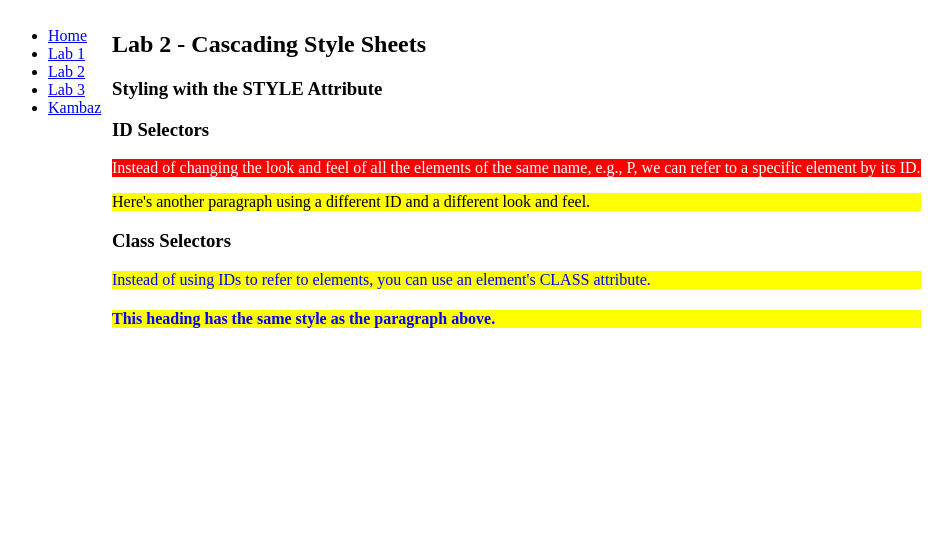
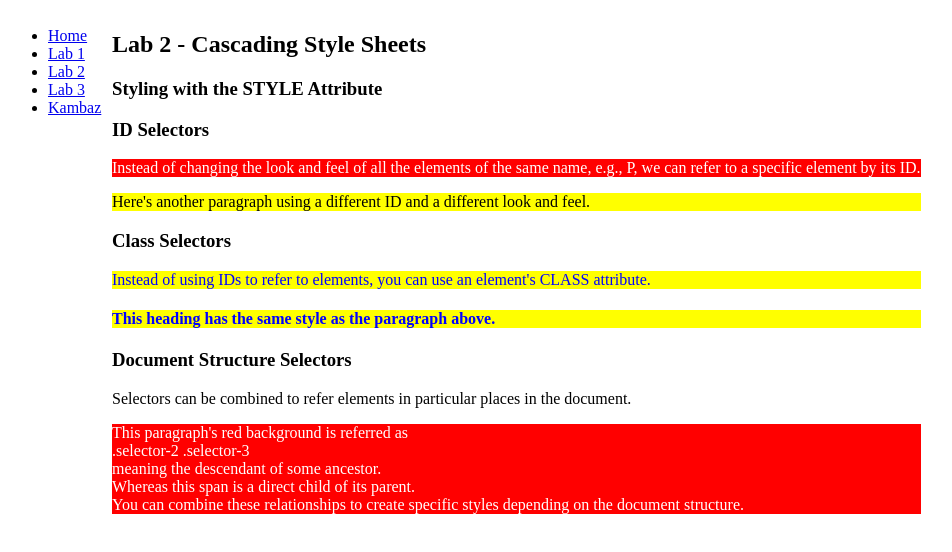
Before and after one commit to estebanpuyanas/cs4550-webdev, a Next.js app: page /labs/lab2 in a window 1280 px wide. Shown: the top 552 px of the page, without its empty margins (3-955 px from the left). Built offline with nearby package versions, Linux system fonts and the light colour scheme.

Commit message:
starting lab 2

```diff
--- a/app/labs/lab2/index.css
+++ b/app/labs/lab2/index.css
@@ -18,3 +18,14 @@ p#wd-id-selector-2 {
     background-color: yellow;
     color: blue;
 }
+
+.wd-selector-1 .wd-selector-3 {
+    background-color: red;
+    color: white;
+}
+
+
+.wd-selector-2 > .wd-selector-3 > .wd-selector-4 {
+    background-color: yellow;
+    color: blue;
+}
--- a/app/labs/lab2/page.tsx
+++ b/app/labs/lab2/page.tsx
@@ -24,6 +24,27 @@ export default function Lab2() {
                     This heading has the same style as the paragraph above.
                 </h4>
             </div>
+            <div id="wd-css-document-structure">
+                <div className="wd-selector-1">
+                    <h3>Document Structure Selectors</h3>
+                    <div className="wd-selector-1">
+                        Selectors can be combined to refer elements in particular
+                        places in the document.
+                        <p className="wd-selector-3">
+                            This paragraph's red background is referred as
+                            <br />
+                            .selector-2 .selector-3 <br />
+                            meaning the descendant of some ancestor. <br />
+                            <span className="wd-selector-4">
+                                Whereas this span is a direct child of its parent.
+                            </span><br />
+                            You can combine these relationships to create specific
+                            styles depending on the document structure.
+                        </p>
+                    </div>
+                </div>
+
+            </div>
     </div>
   );
 }
```
